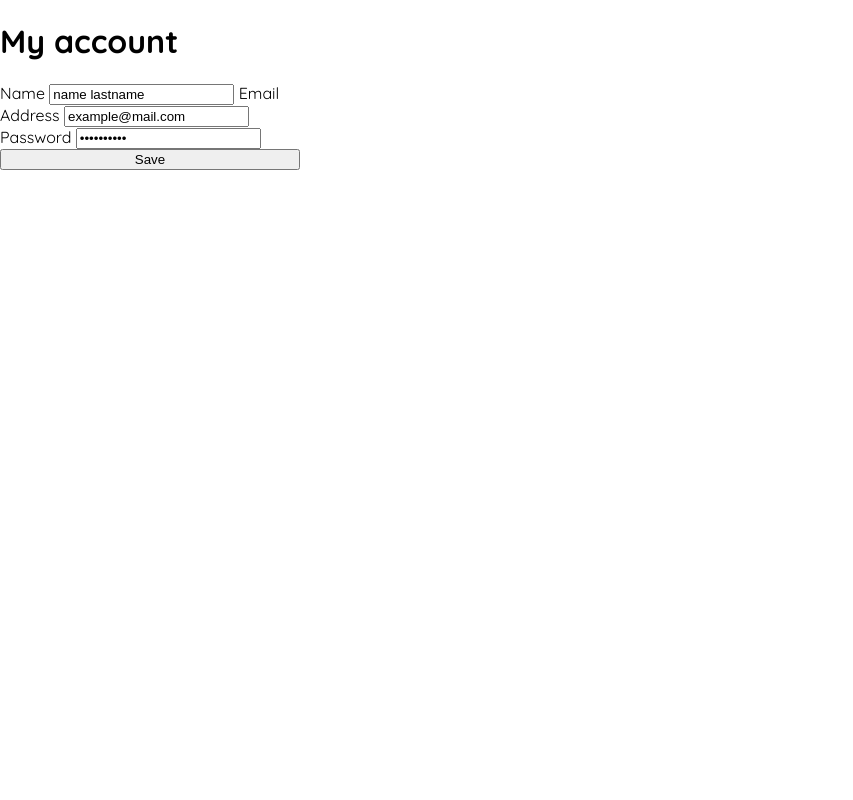
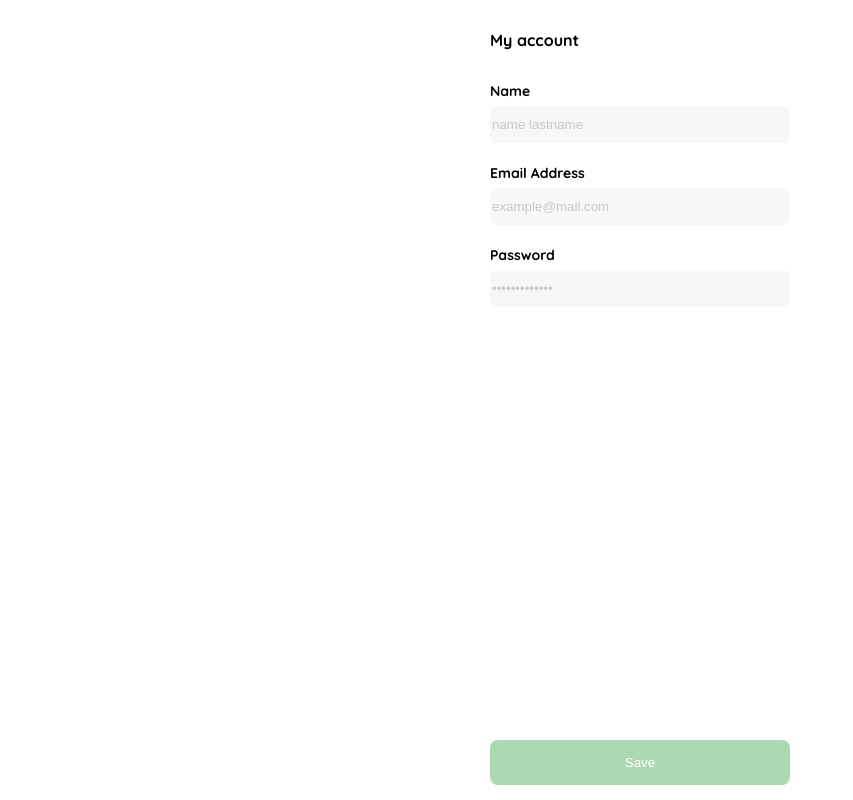
Before and after one commit to Camylo182/YardSale, a plain HTML site: page createaccount.html in a window 1280 px wide. Shown: the whole page, without its empty margins (0-853 px from the left). Drawn offline with Linux system fonts and the light colour scheme.

Commit message:
Styled the createaccount.html page

```diff
--- a/createaccount.html
+++ b/createaccount.html
@@ -11,9 +11,9 @@
     <title>Document</title>
 </head>
 
-<body>
+<body class="body-create-account">
     <div class="create-account">
-        <h1 class="title-myaccount">My account</h1>
+        <h1>My account</h1>
         <form class="form-create-account">
             <label for="name-create-account">Name</label>
             <input class="input-create-account name-create-account" type="text" id="name-create-account"
@@ -24,10 +24,10 @@
                 value="example@mail.com">
 
             <label for="password-create-account">Password</label>
-            <input class="input-create-account password-create-account" type="password" value="**********">
+            <input class="input-create-account password-create-account" type="password" value="*************">
         </form>
 
-        <button class="Save-button-create-account">Save</button>
+        <button class="save-button-create-account">Save</button>
     </div>
 </body>
 
--- a/css/styles.css
+++ b/css/styles.css
@@ -217,8 +217,49 @@ body {
 
 /* This is the CSS code for the page createaccount.html */
 
+.body-create-account {
+    display: flex;
+    justify-content: center;
+    align-items: center;
+}
+
 .create-account {
     display: grid;
     grid-template-rows: auto 1fr auto;
     width: 300px;
+    height: 100vh;
 }
+
+.form-create-account {
+    display: flex;
+    flex-direction: column;
+}
+
+.form-create-account label {
+    font-size: var(--sm);
+    font-weight: bold;
+    margin-top: 7%;
+    margin-bottom: 2%;
+}
+
+.create-account h1 {
+    font-size: var(--md);
+    margin-top: 10%;
+}
+
+.input-create-account {
+    height: 35px;
+    border: none;
+    border-radius: 8px;
+    background-color: var(--text-input-field);
+    color: var(--very-light-pink);
+}
+
+.save-button-create-account {
+    height: 45px;
+    border: none;
+    border-radius: 8px;
+    background-color: var(--hospital-green);
+    color: var(--white);
+    margin-bottom: 5%;
+}
```
